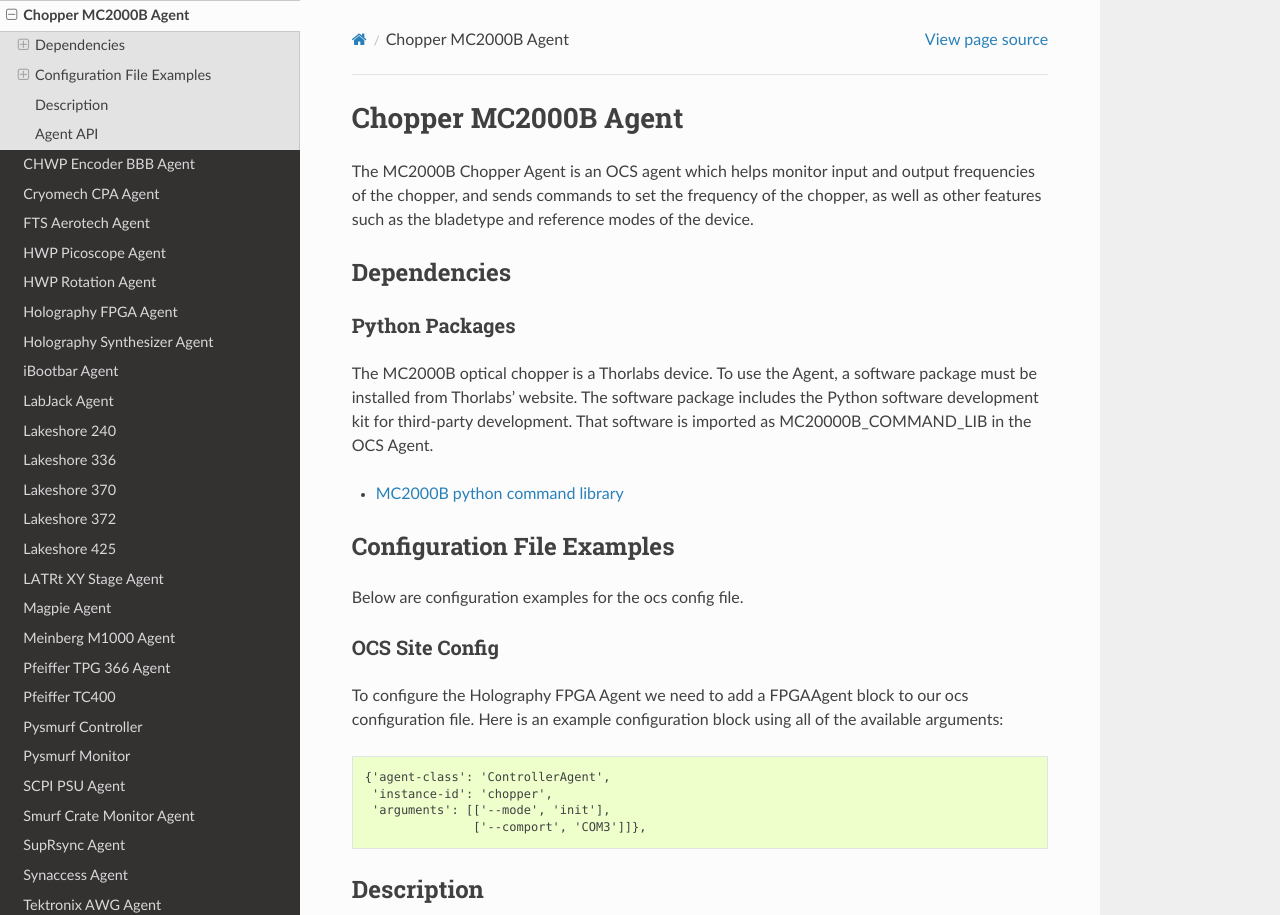
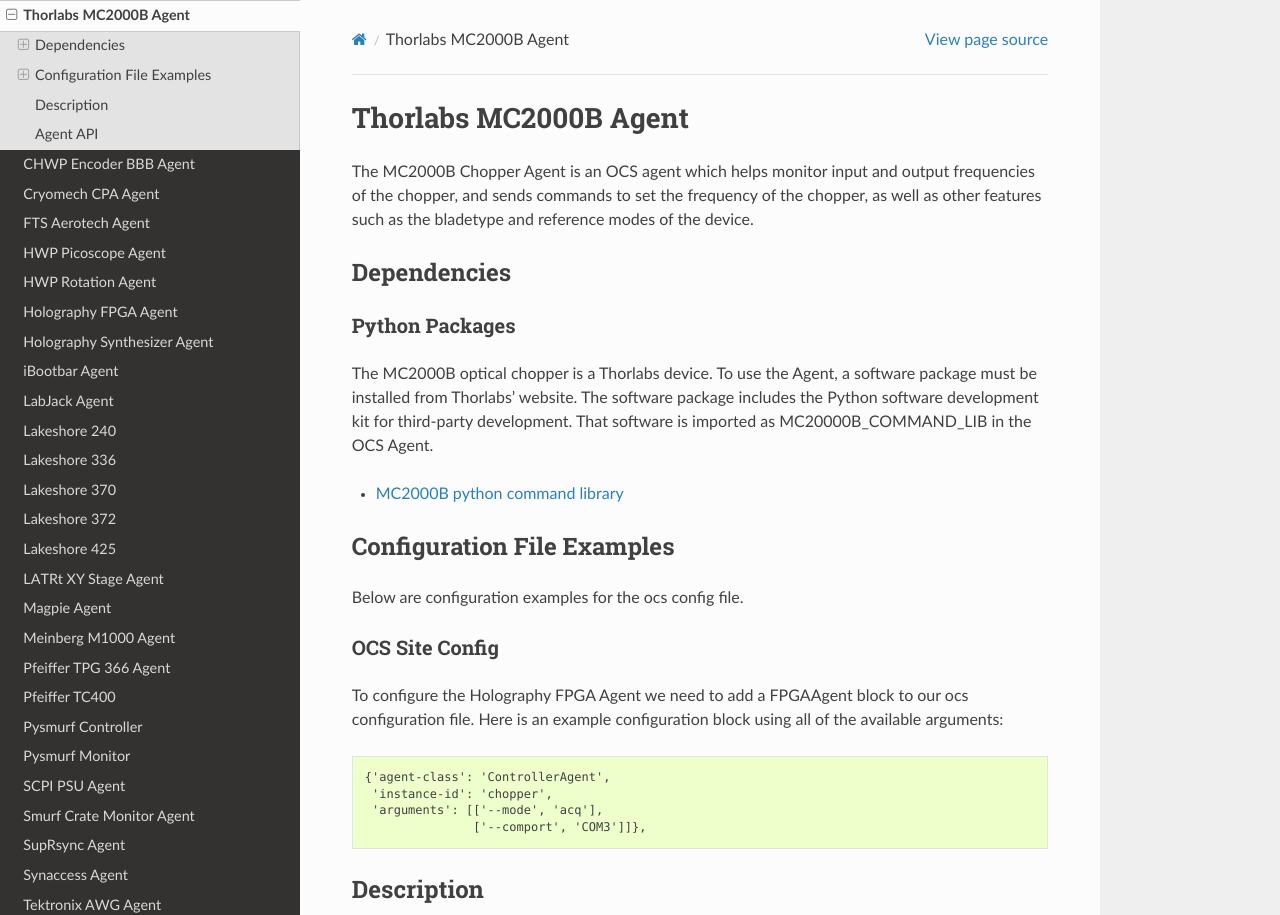
Before and after one commit to simonsobs/socs, a Sphinx documentation site: the page built from docs/agents/chopper_mc2000b.rst, in a window 1280 px wide and 1394 px high. Shown: the top 915 px of the window. Built offline with Sphinx 7.4.7 and the Read the Docs theme 2.0.0, drawn with Linux system fonts in a browser that asks for light colours.

Commit message:
change configuration ex. to acq mode and change chopper agent title

```diff
--- a/docs/agents/chopper_mc2000b.rst
+++ b/docs/agents/chopper_mc2000b.rst
@@ -3,7 +3,7 @@
 .. _chopper_mc2000b_agent:
 
 ========================
-Chopper MC2000B Agent
+Thorlabs MC2000B Agent
 ========================
 
 The MC2000B Chopper Agent is an OCS agent which helps monitor input and output
@@ -38,7 +38,7 @@
 
       {'agent-class': 'ControllerAgent',
        'instance-id': 'chopper',
-       'arguments': [['--mode', 'init'],
+       'arguments': [['--mode', 'acq'],
                      ['--comport', 'COM3']]},
 
 Description
```
